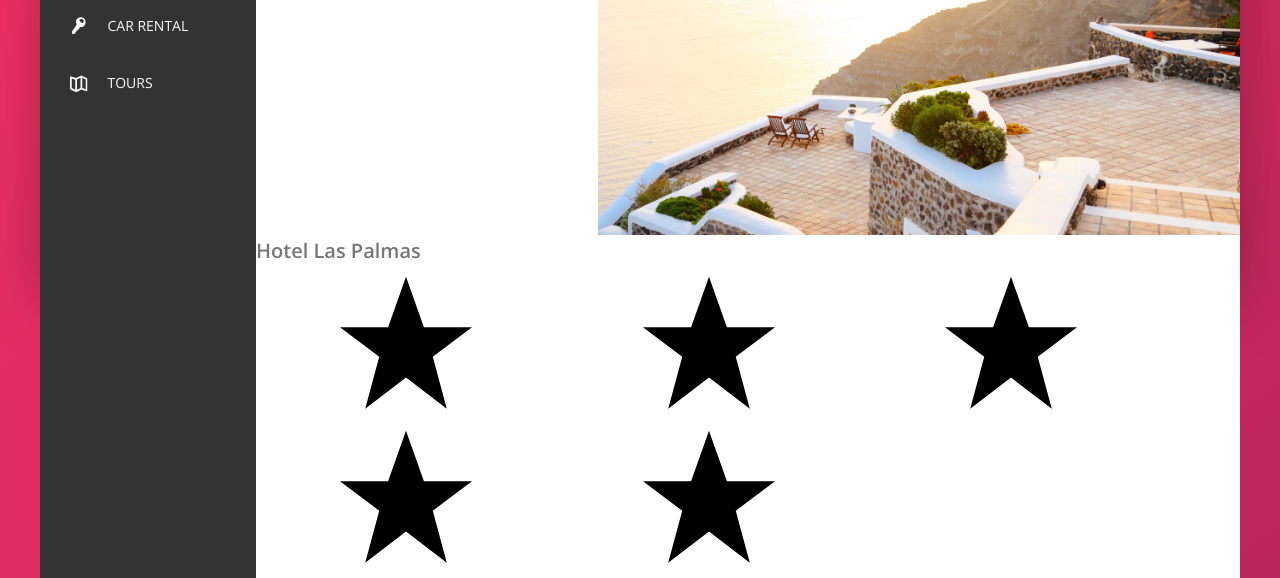
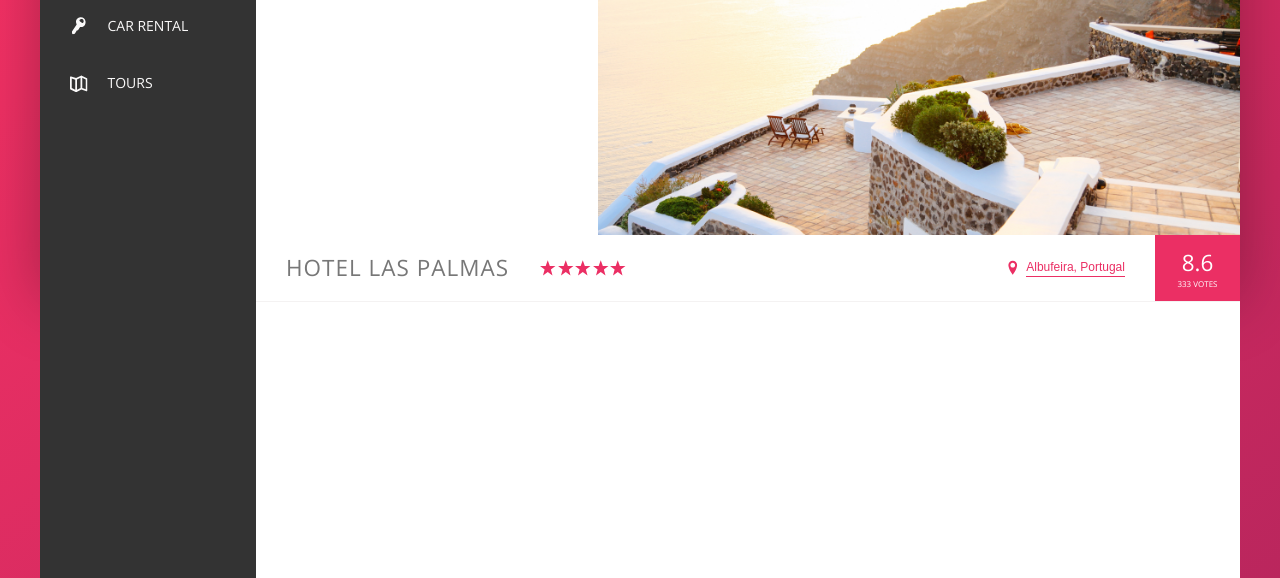
Before and after one commit to VladimirVolvakov/booking-app, a website: page index.html in a window 1280 px wide. Shown: the part 300-878 px from the top of the page. Drawn offline with nearby package versions, Linux system fonts and the light colour scheme.

Commit message:
style: add styles for main.gallery & main.overview

```diff
--- a/index.html
+++ b/index.html
@@ -55,7 +55,7 @@
       <div class="content">
         <nav class="sidebar">
           <ul class="side-nav">
-            <li class="side-nav__item  side-nav__item--active">
+            <li class="side-nav__item side-nav__item--active">
               <a href="#" class="side-nav__link">
                 <svg class="side-nav__icon">
                   <use xlink:href="img/sprite.svg#icon-home"></use>
@@ -97,13 +97,25 @@
         <main class="hotel-overview">
           <div class="gallery">
             <figure class="gallery__item">
-              <img src="img/hotel-1.jpg" alt="Hotel Photo 1" class="gallery__photo">
+              <img
+                src="img/hotel-1.jpg"
+                alt="Hotel Photo 1"
+                class="gallery__photo"
+              />
             </figure>
             <figure class="gallery__item">
-              <img src="img/hotel-2.jpg" alt="Hotel Photo 2" class="gallery__photo">
+              <img
+                src="img/hotel-2.jpg"
+                alt="Hotel Photo 2"
+                class="gallery__photo"
+              />
             </figure>
             <figure class="gallery__item">
-              <img src="img/hotel-3.jpg" alt="Hotel Photo 3" class="gallery__photo">
+              <img
+                src="img/hotel-3.jpg"
+                alt="Hotel Photo 3"
+                class="gallery__photo"
+              />
             </figure>
           </div>
           <div class="overview">
--- /dev/null
+++ b/sass/components/_btn-inline.scss
@@ -0,0 +1,38 @@
+.btn-inline {
+  display: inline-block;
+  padding-bottom: 0.2rem;
+  border: none;
+  border-bottom: 1px solid var(--color-primary);
+  background-color: transparent;
+  color: var(--color-primary);
+  font-size: inherit;
+  cursor: pointer;
+  transition: all 0.3s;
+
+  &:hover {
+    color: var(--color-grey-dark-1);
+    border-bottom: 1px solid var(--color-grey-dark-1);
+  }
+
+  &:focus {
+    outline: none;
+    animation: 1s infinite pulsation;
+  }
+}
+
+@keyframes pulsation {
+  0% {
+    transform: scale(1);
+    box-shadow: none;
+  }
+
+  50% {
+    transform: scale(1.05);
+    box-shadow: 0 1rem 4rem rgba(0, 0, 0, 0.3);
+  }
+
+  100% {
+    transform: scale(1);
+    box-shadow: none;
+  }
+}
--- a/sass/components/_overview.scss
+++ b/sass/components/_overview.scss
@@ -1 +1,59 @@
-.overview {}
+.overview {
+  display: flex;
+  align-items: center;
+  border-bottom: 1px solid var(--color-grey-light-2);
+
+  &__heading {
+    padding: 1.5rem 3rem;
+    font-size: 2.25rem;
+    font-weight: 300;
+    text-transform: uppercase;
+    letter-spacing: 0.1rem;
+  }
+
+  &__stars {
+    margin-right: auto;
+    display: flex;
+    align-items: center;
+  }
+
+  &__icon-star,
+  &__icon-location {
+    height: 1.75rem;
+    width: 1.75rem;
+    fill: var(--color-primary);
+  }
+
+  &__location {
+    display: flex;
+    align-items: center;
+    font-size: 1.2rem;
+  }
+
+  &__icon-location {
+    margin-right: 0.5rem;
+  }
+
+  &__rating {
+    margin-left: 3rem;
+    padding: 0 2.25rem;
+    background-color: var(--color-primary);
+    color: var(--color-white);
+    align-self: stretch;
+    display: flex;
+    flex-direction: column;
+    justify-content: center;
+    align-items: center;
+  }
+
+  &__rating-average {
+    margin-bottom: -0.3rem;
+    font-size: 2.25rem;
+    font-weight: 300;
+  }
+
+  &__rating-votes {
+    font-size: 0.8rem;
+    text-transform: uppercase;
+  }
+}
--- a/sass/main.scss
+++ b/sass/main.scss
@@ -1,4 +1,5 @@
 @import "base/base";
+@import "components/btn-inline";
 @import "components/gallery";
 @import "components/logo";
 @import "components/overview";
```
Also changed, not shown: css/style.css.
